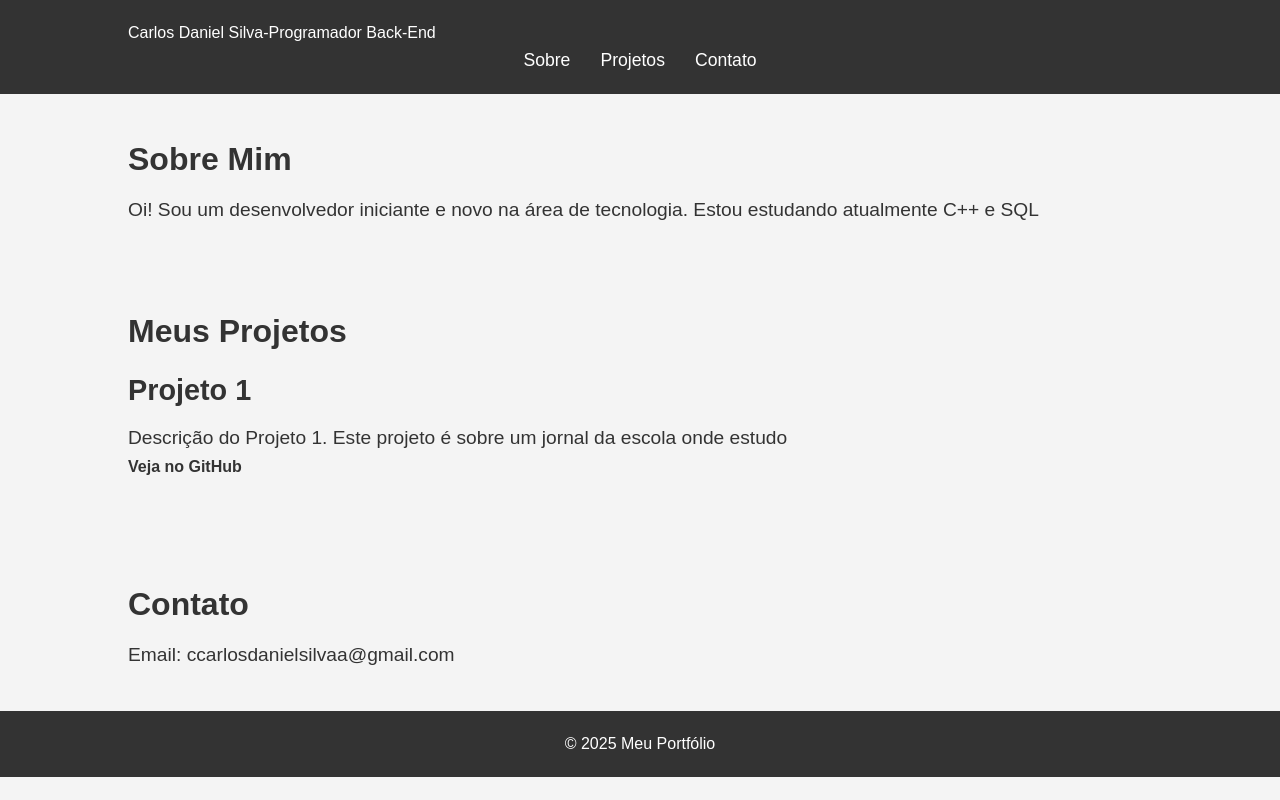
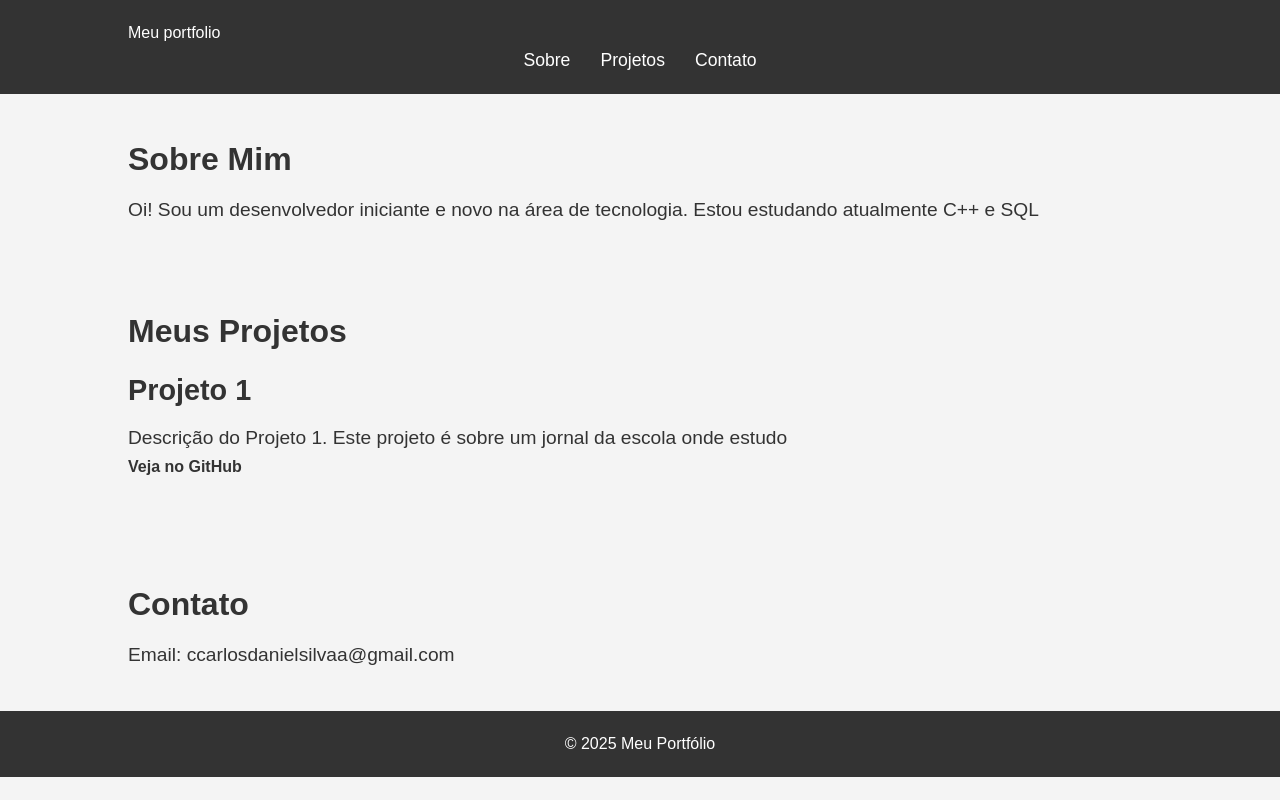
Before and after one commit to CarlosDaniel-Droid/port, a plain HTML site: page index.html in a window 1280 px wide. Drawn offline with Linux system fonts and the light colour scheme.

Commit message:
Update index.html

```diff
--- a/index.html
+++ b/index.html
@@ -4,13 +4,13 @@
     <meta charset="UTF-8">
     <meta name="viewport" content="width=device-width, initial-scale=1.0">
     <meta http-equiv="X-UA-Compatible" content="ie=edge">
-    <title>Meu Portfólio</title>
+    <title>Carlos Daniel Silva-Programador Back-End</title>
     <link rel="stylesheet" href="style.css">
 </head>
 <body>
     <header>
         <div class="container">
-            <h1></h1>Carlos Daniel Silva-Programador Back-End</h1>
+            <h1></h1>Meu portfolio</h1>
             <nav>
                 <ul>
                     <li><a href="#sobre">Sobre</a></li>
```
